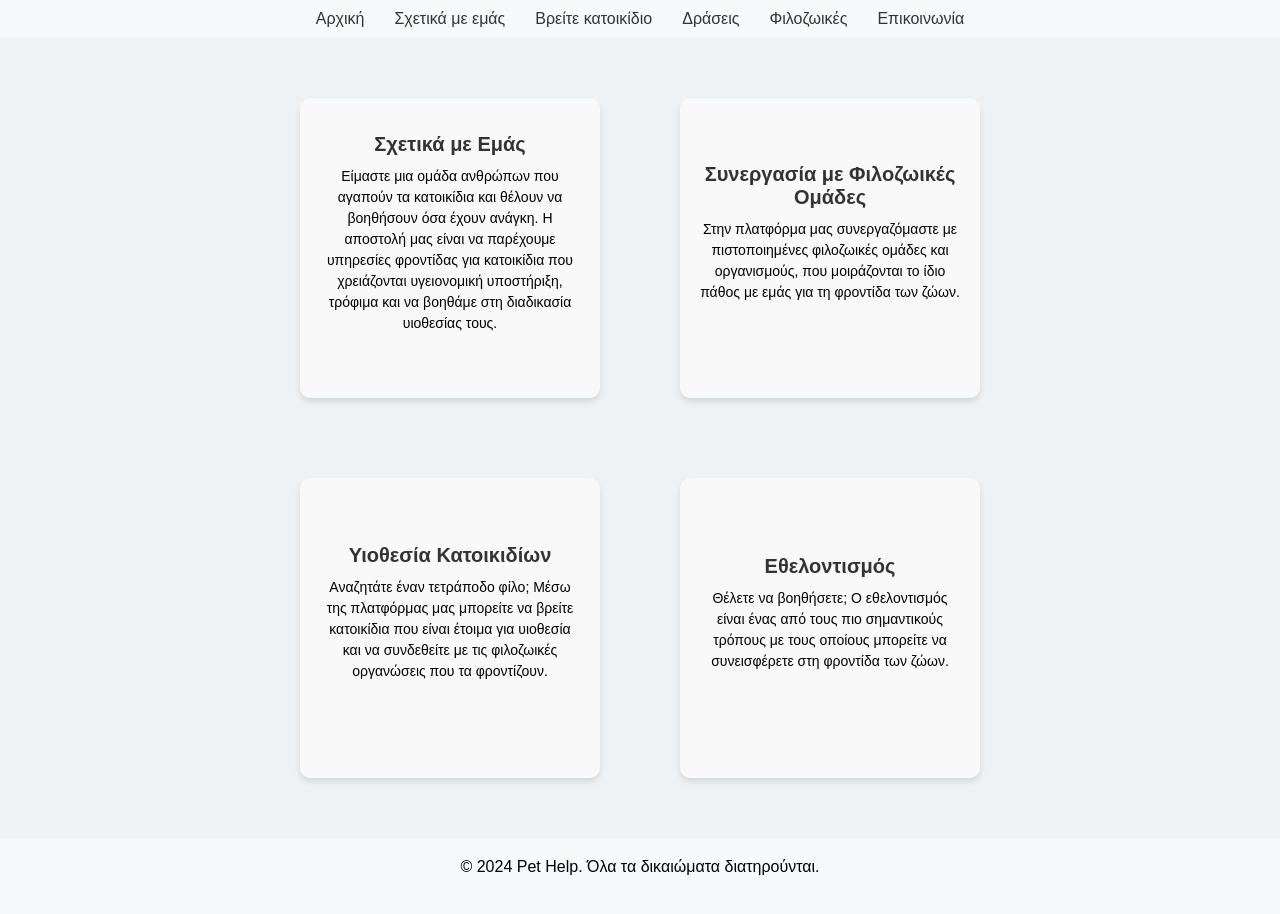
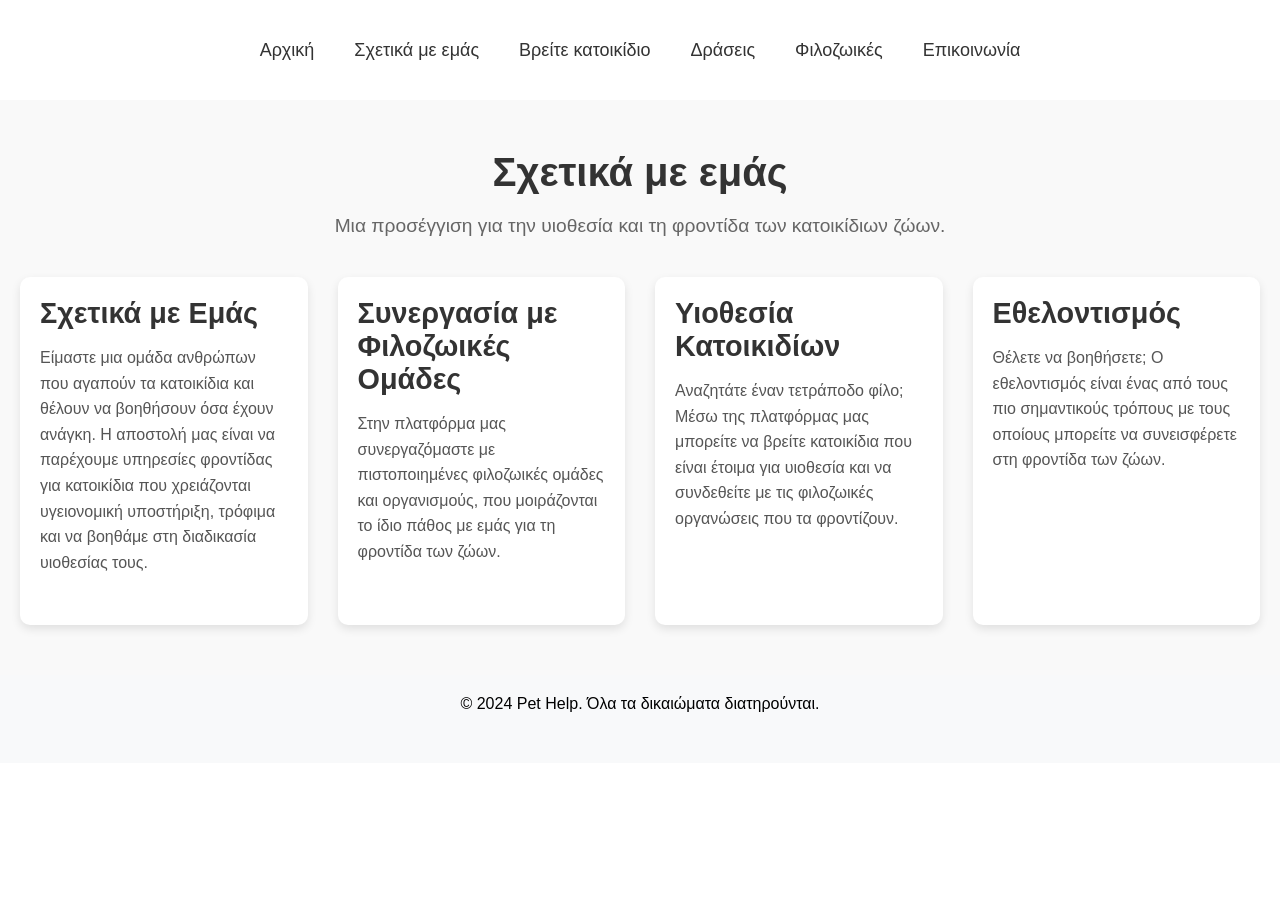
Before and after one commit to Minakoss/Help-Animals, a React (Create React App) app: page /about in a window 1280 px wide. Shown: the top 914 px of the page. After the commit the page ends 800 px from the top, so only its background shows below. Built offline with nearby package versions, Linux system fonts and the light colour scheme.

Commit message:
update navbar

```diff
--- a/src/App.css
+++ b/src/App.css
@@ -6,23 +6,6 @@
 
 body {
   font-family: Arial, sans-serif;
-}
-
-nav ul {
-  list-style: none;
-  display: flex;
-  justify-content: center;
-  background-color: #f8f9fa;
-  padding: 10px;
-}
-
-nav ul li {
-  margin: 0 15px;
-}
-
-nav ul li a {
-  text-decoration: none;
-  color: #333;
 }
 
 .hero {
--- /dev/null
+++ b/src/components/Navbar.css
@@ -0,0 +1,85 @@
+/* Styling for the navigation menu */
+.navbar {
+  display: flex;
+  justify-content: center; /* Centers the navbar content */
+  align-items: center; /* Centers items vertically */
+  height: 100px; /* Adjust the height if needed */
+}
+
+.nav-links {
+  display: flex;
+  justify-content: center;
+  list-style: none;
+  gap: 10px; /* Adjust the gap to make items closer */
+}
+
+.nav-links li {
+  margin: 0;
+}
+
+.nav-links li a {
+  text-decoration: none;
+  padding: 10px 15px; /* Adjust padding for better appearance */
+  font-size: 18px;
+  color: #333;
+  transition: color 0.3s ease;
+}
+
+.nav-links li a:hover {
+  color: #007bff; /* Change this to the color you want on hover */
+}
+
+/* Hamburger menu styling */
+.hamburger {
+  display: none;
+  cursor: pointer;
+  flex-direction: column;
+  justify-content: space-between;
+  width: 30px;
+  height: 25px;
+}
+
+.bar {
+  width: 100%;
+  height: 4px;
+  background-color: #333;
+  transition: all 0.3s ease-in-out;
+}
+
+/* Media queries to hide the normal navbar on mobile and show the hamburger */
+@media screen and (max-width: 768px) {
+  .nav-links {
+    display: none;
+    flex-direction: column;
+    position: absolute;
+    top: 60px;
+    left: 0;
+    width: 100%;
+    background-color: #fff;
+    text-align: center;
+    box-shadow: 0 8px 16px rgba(0, 0, 0, 0.1);
+  }
+
+  .nav-links.open {
+    display: flex;
+  }
+
+  .nav-links li {
+    margin: 15px 0;
+  }
+
+  .hamburger {
+    display: flex;
+  }
+
+  /* Hamburger animation */
+  .bar.open:nth-child(1) {
+    transform: rotate(45deg) translate(5px, 5px);
+  }
+  .bar.open:nth-child(2) {
+    opacity: 0;
+  }
+  .bar.open:nth-child(3) {
+    transform: rotate(-45deg) translate(5px, -5px);
+  }
+}
--- a/src/components/Navbar.js
+++ b/src/components/Navbar.js
@@ -1,27 +1,52 @@
-import React from "react";
+import React, { useState } from "react";
 import { Link } from "react-router-dom";
+import "./Navbar.css";
 
 const Navbar = () => {
+  const [isOpen, setIsOpen] = useState(false);
+
+  const toggleMenu = () => {
+    setIsOpen(!isOpen);
+  };
+
   return (
-    <nav>
-      <ul>
+    <nav className="navbar">
+      <div className="hamburger" onClick={toggleMenu}>
+        <div className={`bar ${isOpen ? "open" : ""}`}></div>
+        <div className={`bar ${isOpen ? "open" : ""}`}></div>
+        <div className={`bar ${isOpen ? "open" : ""}`}></div>
+      </div>
+
+      <ul className={`nav-links ${isOpen ? "open" : ""}`}>
         <li>
-          <Link to="/">Αρχική</Link>
+          <Link to="/" onClick={() => setIsOpen(false)}>
+            Αρχική
+          </Link>
         </li>
         <li>
-          <Link to="/about">Σχετικά με εμάς</Link>
+          <Link to="/about" onClick={() => setIsOpen(false)}>
+            Σχετικά με εμάς
+          </Link>
         </li>
         <li>
-          <Link to="/adoption">Βρείτε κατοικίδιο</Link>
+          <Link to="/adoption" onClick={() => setIsOpen(false)}>
+            Βρείτε κατοικίδιο
+          </Link>
         </li>
         <li>
-          <Link to="/actions">Δράσεις</Link>
+          <Link to="/actions" onClick={() => setIsOpen(false)}>
+            Δράσεις
+          </Link>
         </li>
         <li>
-          <Link to="/filozoikes">Φιλοζωικές</Link>
+          <Link to="/filozoikes" onClick={() => setIsOpen(false)}>
+            Φιλοζωικές
+          </Link>
         </li>
         <li>
-          <Link to="/contact">Επικοινωνία</Link>
+          <Link to="/contact" onClick={() => setIsOpen(false)}>
+            Επικοινωνία
+          </Link>
         </li>
       </ul>
     </nav>
--- a/src/pages/About.css
+++ b/src/pages/About.css
@@ -1,50 +1,49 @@
 .about-section {
-  padding: 20px;
-  display: flex;
-  justify-content: center; /* Κεντράρισμα των κουτιών οριζόντια */
-  align-items: center; /* Κεντράρισμα των κουτιών κάθετα */
-  height: 100vh; /* Ύψος όλης της σελίδας για να το κεντράρουμε */
-  background-color: #eef2f5;
+  padding: 50px 20px;
+  background-color: #f9f9f9;
+}
+
+.about-header {
+  text-align: center;
+  margin-bottom: 40px;
+}
+
+.about-header h1 {
+  font-size: 2.5rem;
+  color: #333;
+}
+
+.about-header p {
+  font-size: 1.2rem;
+  color: #666;
 }
 
 .about-grid {
   display: grid;
-  grid-template-columns: repeat(2, 1fr); /* 2 στήλες */
-  grid-gap: 80px; /* Αυξημένο κενό μεταξύ των κουτιών */
-  justify-items: center; /* Κεντράρισμα κάθε κουτιού μέσα στο grid */
+  grid-template-columns: repeat(auto-fit, minmax(250px, 1fr));
+  gap: 30px;
 }
 
 .about-item {
-  width: 300px; /* Πλάτος του τετραγώνου */
-  height: 300px; /* Ύψος του τετραγώνου, ίσο με το πλάτος */
-  background-color: #f9f9f9;
+  background-color: #fff;
+  border-radius: 10px;
+  box-shadow: 0 4px 10px rgba(0, 0, 0, 0.1);
   padding: 20px;
-  border-radius: 10px;
-  box-shadow: 0 4px 6px rgba(0, 0, 0, 0.1);
-  display: flex;
-  flex-direction: column;
-  justify-content: center; /* Κεντράρισμα του περιεχομένου μέσα στο κουτί */
-  text-align: center; /* Κεντράρισμα του κειμένου */
+  transition: transform 0.3s;
 }
 
-.about-item h1 {
-  font-size: 20px;
-  margin-bottom: 10px;
+.about-item:hover {
+  transform: translateY(-10px);
+}
+
+.about-item h2 {
+  font-size: 1.8rem;
+  color: #333;
+  margin-bottom: 15px;
 }
 
 .about-item p {
-  font-size: 14px;
-  line-height: 1.5;
+  font-size: 1rem;
+  color: #555;
+  line-height: 1.6;
 }
-
-/* Responsive προσαρμογή για κινητά */
-@media (max-width: 768px) {
-  .about-grid {
-    grid-template-columns: 1fr; /* 1 στήλη για μικρότερες οθόνες */
-  }
-
-  .about-item {
-    width: 250px; /* Μικρότερο πλάτος σε κινητά */
-    height: 250px; /* Ίσο ύψος με το πλάτος για να παραμείνει τετράγωνο */
-  }
-}
--- a/src/pages/About.js
+++ b/src/pages/About.js
@@ -4,9 +4,15 @@ import "./About.css";
 const About = () => {
   return (
     <section className="about-section">
+      <div className="about-header">
+        <h1>Σχετικά με εμάς</h1>
+        <p>
+          Μια προσέγγιση για την υιοθεσία και τη φροντίδα των κατοικίδιων ζώων.
+        </p>
+      </div>
       <div className="about-grid">
         <div className="about-item">
-          <h1>Σχετικά με Εμάς</h1>
+          <h2>Σχετικά με Εμάς</h2>
           <p>
             Είμαστε μια ομάδα ανθρώπων που αγαπούν τα κατοικίδια και θέλουν να
             βοηθήσουν όσα έχουν ανάγκη. Η αποστολή μας είναι να παρέχουμε
@@ -15,7 +21,7 @@ const About = () => {
           </p>
         </div>
         <div className="about-item">
-          <h1>Συνεργασία με Φιλοζωικές Ομάδες</h1>
+          <h2>Συνεργασία με Φιλοζωικές Ομάδες</h2>
           <p>
             Στην πλατφόρμα μας συνεργαζόμαστε με πιστοποιημένες φιλοζωικές
             ομάδες και οργανισμούς, που μοιράζονται το ίδιο πάθος με εμάς για τη
@@ -23,7 +29,7 @@ const About = () => {
           </p>
         </div>
         <div className="about-item">
-          <h1>Υιοθεσία Κατοικιδίων</h1>
+          <h2>Υιοθεσία Κατοικιδίων</h2>
           <p>
             Αναζητάτε έναν τετράποδο φίλο; Μέσω της πλατφόρμας μας μπορείτε να
             βρείτε κατοικίδια που είναι έτοιμα για υιοθεσία και να συνδεθείτε με
@@ -31,7 +37,7 @@ const About = () => {
           </p>
         </div>
         <div className="about-item">
-          <h1>Εθελοντισμός</h1>
+          <h2>Εθελοντισμός</h2>
           <p>
             Θέλετε να βοηθήσετε; Ο εθελοντισμός είναι ένας από τους πιο
             σημαντικούς τρόπους με τους οποίους μπορείτε να συνεισφέρετε στη
```
